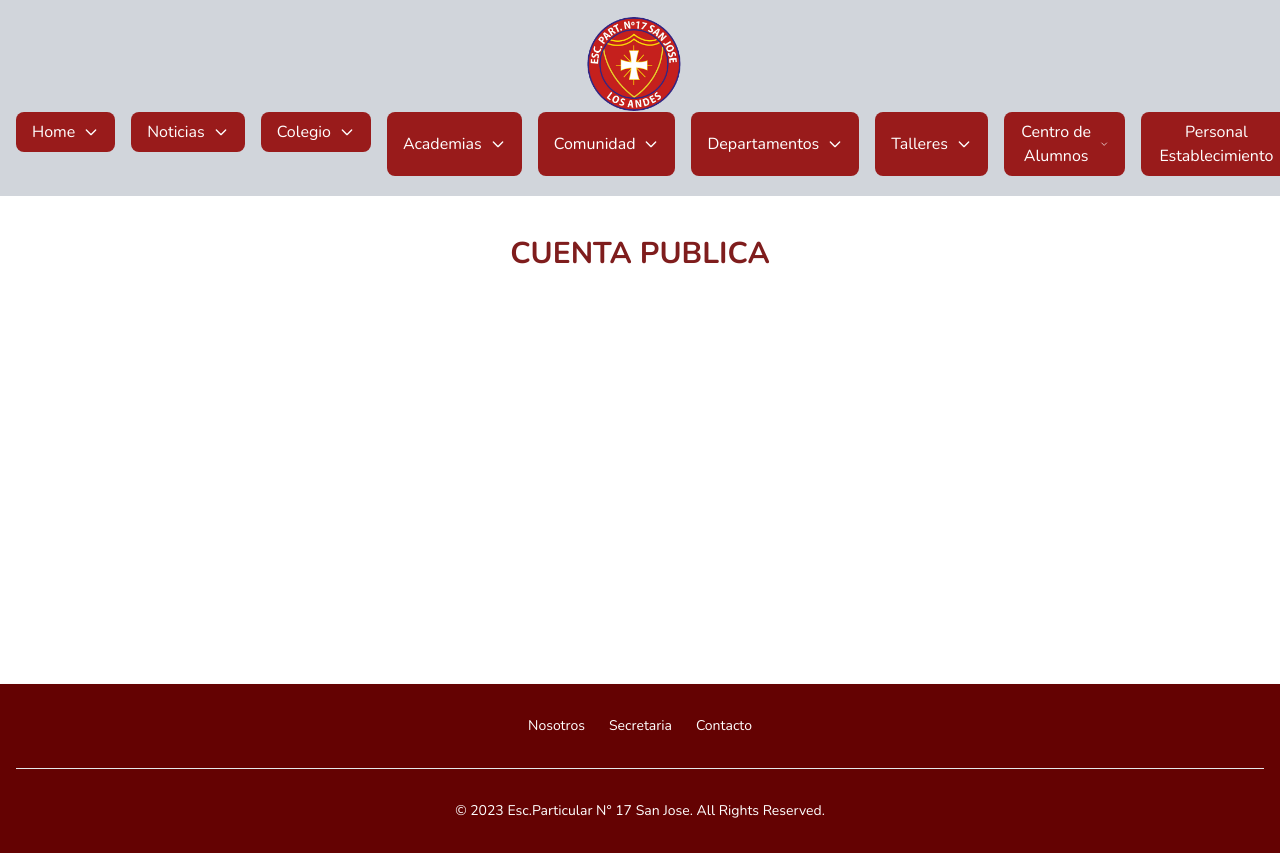
After one commit to hamelec21/sanjose, a Laravel app: page /cuenta-publica in a window 1280 px wide; the page is wider, and only the part inside the window is pictured. The commit adds this page. Run offline with Laravel 9, Linux system fonts and the light colour scheme; data that the repository does not hold is empty; style sheets or scripts are compiled from the project's sources; some libraries are stand-ins or nearby versions.

Commit message:
modificado

```diff
--- /dev/null
+++ b/app/Http/Livewire/Front/ShowCuentaPublica.php
@@ -0,0 +1,17 @@
+<?php
+
+namespace App\Http\Livewire\Front;
+
+use App\Models\Normativa;
+use Livewire\Component;
+
+class ShowCuentaPublica extends Component
+{
+    public function render()
+    {
+        $cuentas = Normativa::where('tipo_documento','cuenta publica')
+        ->orderBy('created_at','Desc')
+        ->get();
+        return view('livewire.front.show-cuenta-publica',compact('cuentas'));
+    }
+}
--- a/app/Http/Livewire/Front/ShowNormativas.php
+++ b/app/Http/Livewire/Front/ShowNormativas.php
@@ -16,7 +16,9 @@ class ShowNormativas extends Component
     }
     public function render()
     {
-        $normativas =Normativa::where('tipo_documento','normativa o reglamento')->get();
+        $normativas =Normativa::where('tipo_documento','normativa o reglamento')
+        ->orderBy('id','Desc')
+        ->get();
        // dd($normativas);
         return view('livewire.front.show-normativas',compact('normativas'));
     }
--- /dev/null
+++ b/resources/views/cuenta-publica.blade.php
@@ -0,0 +1,42 @@
+<!DOCTYPE html>
+<html lang="{{ str_replace('_', '-', app()->getLocale()) }}">
+
+<head>
+    <meta charset="utf-8">
+    <meta name="viewport" content="width=device-width, initial-scale=1">
+    <title>Escuela San jose</title>
+    <!-- Fonts -->
+    <link href="https://fonts.bunny.net/css2?family=Nunito:wght@400;600;700&display=swap" rel="stylesheet">
+    <!-- Styles -->
+    <!-- Scripts -->
+    @vite(['resources/css/app.css', 'resources/js/app.js'])
+
+    <style>
+        body {
+            font-family: 'Nunito', sans-serif;
+        }
+    </style>
+
+    <!-- Styles -->
+    @livewireStyles
+</head>
+
+<body>
+    <!--menu principal-->
+
+    @include('menu_principal')
+
+<!--Componente normativas-->
+@livewire('front.show-cuenta-publica')
+<br><br><br><br>
+<br><br><br><br>
+<br><br><br><br>
+<br><br><br>
+    <!--contenido web-->
+    @include('footer')
+
+    <script src="https://cdnjs.cloudflare.com/ajax/libs/flowbite/1.6.4/flowbite.min.js"></script>
+    @livewireScripts
+</body>
+
+</html>
--- /dev/null
+++ b/resources/views/livewire/front/show-cuenta-publica.blade.php
@@ -0,0 +1,36 @@
+<div>
+
+    <!--inicio de Contenido page-->
+    <div class="container mx-auto">
+        <h1 class="text-3xl text-center mt-10 mb-10 font-bold uppercase text-red-900">Cuenta Publica</h1>
+    </div>
+    <!-- component -->
+    <div class=" mx-auto lg:max-w-7xl mt-3 ">
+        <div class="max-w-7xl mx-auto px-5 mb-3">
+
+            <div class="mt-6 grid grid-cols-1 gap-y-10 gap-x-6 sm:grid-cols-2 lg:grid-cols-3 xl:gap-x-8">
+                @foreach ($cuentas as $cuenta)
+                    <div class="max-w-xl bg-gray-400 rounded-lg border border-gray-200 shadow-md">
+
+                        <div class="p-5">
+                            <h5 class="mb-2 text-lg font-bold tracking-tight text-gray-900 dark:text-white text-center">
+                                {{ $cuenta->titulo }}</h5>
+                                <div class="flex justify-center">
+                                <img src="{{ asset('img/iconos/pdf-96.png') }}">
+                                </div>
+                                <div class="flex justify-center mt-5">
+                                <a href="{{ asset('storage/' . $cuenta->archivo) }}"
+                                    class="px-4 py-2 bg-red-500 rounded-xl drop-shadow-lg text-md text-white duration-300 hover:bg-red-700"
+                                    download><i class="fa-solid fa-download m-2"></i>Descargar</a>
+                                </div>
+                            <!--df-->
+                        </div>
+                    </div>
+                @endforeach
+
+
+            </div>
+        </div>
+    </div>
+
+</div>
--- a/routes/web.php
+++ b/routes/web.php
@@ -222,3 +222,11 @@ Route::get('/personal_de_servicio', function () {
 Route::get('/normativas', function () {
     return view('normativas');
 });
+
+Route::get('/cuenta-publica', function () {
+    return view('cuenta-publica');
+});
+
+Route::get('/utiles-escolares', function () {
+    return view('utiles-escolares');
+});
```
Also changed, not shown: app/Http/Livewire/Front/ShowUtilesEscolares.php (added, +17 -0 lines), resources/views/home.blade.php (+5 -2 lines), resources/views/livewire/front/show-utiles-escolares.blade.php (added, +36 -0 lines), resources/views/utiles-escolares.blade.php (added, +42 -0 lines).
